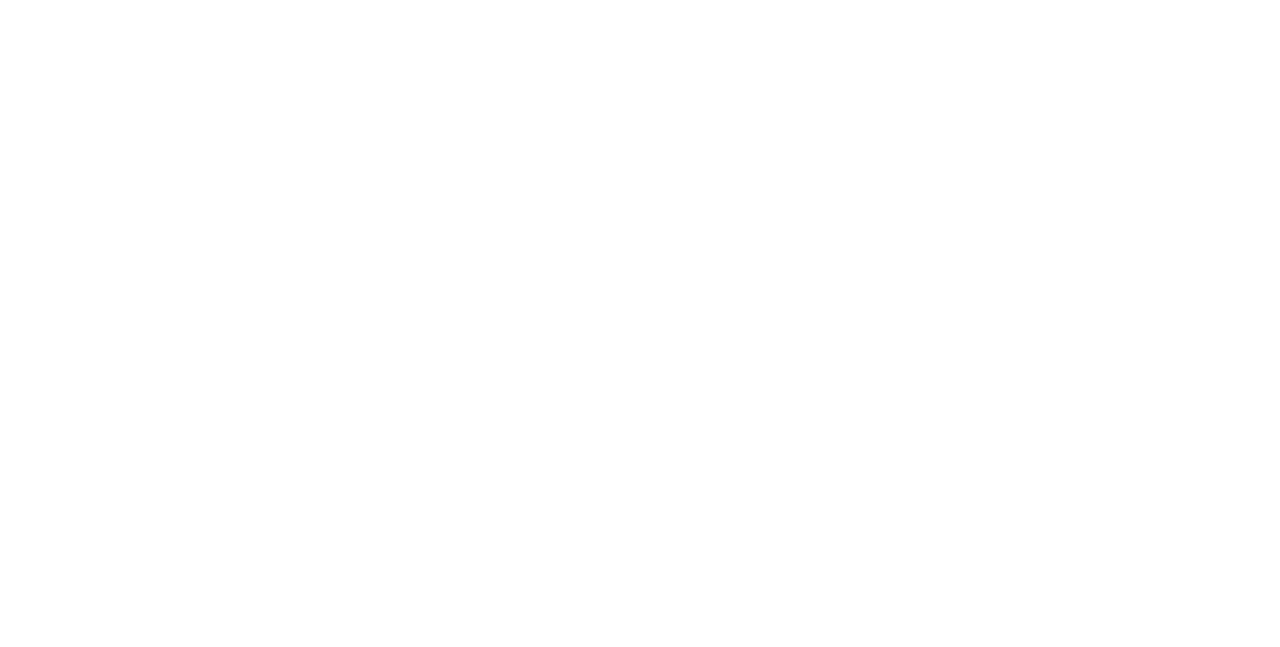
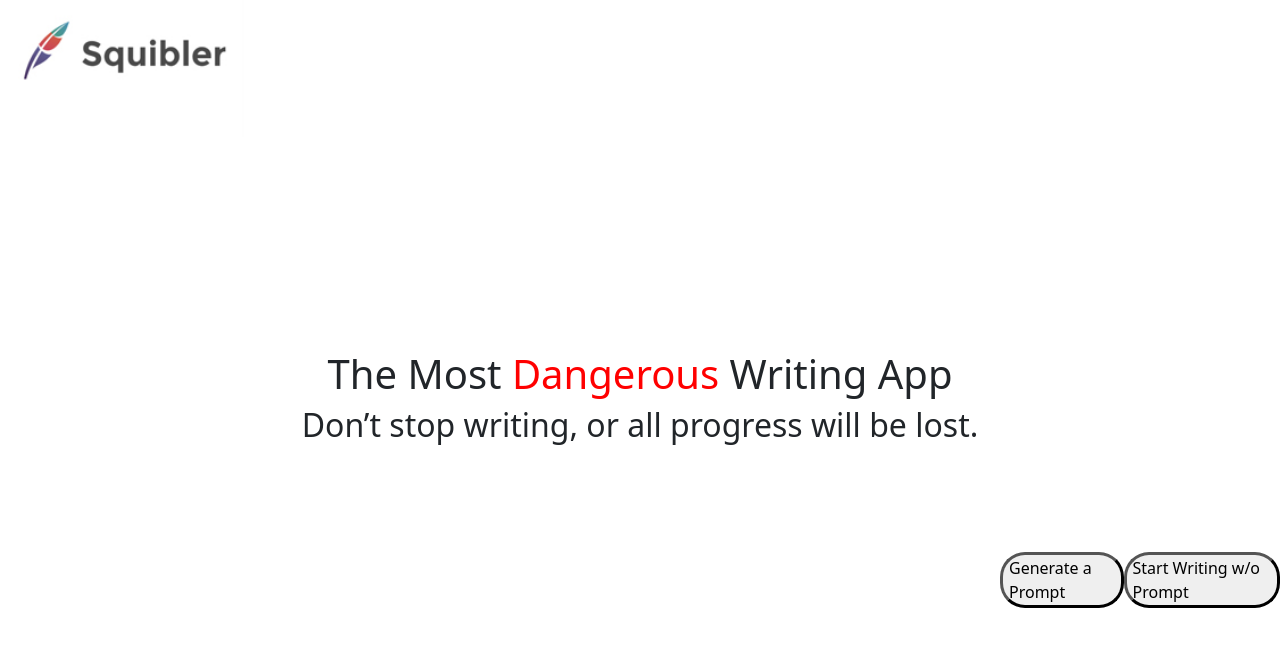
Before and after one commit to berkasin01/textdissappearwebsite, a Flask app: page / in a window 1280 px wide. Before the commit the part shown is empty. Shown: the top 647 px of the page. Run offline with Flask 3, Linux system fonts and the light colour scheme; some libraries are stand-ins or nearby versions.

Commit message:
HomePage Finish

```diff
--- a/main.py
+++ b/main.py
@@ -22,3 +22,8 @@ bs = Bootstrap5(app)
 @app.route("/")
 def home_page():
     return render_template("index.html")
+
+
+
+if __name__ == "__main__":
+    app.run(debug=True)
--- a/static/styles/styles.css
+++ b/static/styles/styles.css
@@ -0,0 +1,38 @@
+a.button {
+    padding: 1px 6px;
+    border: 3px outset buttonborder;
+    border-radius: 25px;
+    color: buttontext;
+    background-color: buttonface;
+    text-decoration: none;
+
+}
+
+.container {
+  display: flex;
+  flex-direction: column;
+  align-items: center;
+  margin-top: 100px;
+}
+
+.buttons {
+  display: flex;
+  flex-direction: row;
+  align-items: center;
+  margin-top: 100px;
+  margin-left: 1000px;
+}
+
+
+.squiblerlogo{
+
+position:relative;
+bottom: 75px;
+height:250px;
+width:250px;
+
+}
+
+.dangeroustext{
+color:red;
+}
--- a/templates/index.html
+++ b/templates/index.html
@@ -1,10 +1,31 @@
 <!DOCTYPE html>
 <html lang="en">
 <head>
+    {{ bootstrap.load_css() }}
+    <link rel="stylesheet" href="static/styles/styles.css"/>
     <meta charset="UTF-8">
-    <title>Title</title>
+    <title>Dangerous Writing App</title>
+    <meta
+      name="viewport"
+      content="width=device-width, initial-scale=1, shrink-to-fit=no"
+    />
+
 </head>
 <body>
-
+<div class="img logo">
+    <img src="static/squiblerlogo.jpg" class="squiblerlogo">
+</div>
+<div class="container">
+<div class="logo">
+<h1>The Most <span class="dangeroustext">Dangerous</span> Writing App</h1>
+</div>
+<h2>Don’t stop writing, or all progress will be lost.
+</h2>
+   </div>
+<div class="buttons">
+<a href="#" class="button">Generate a Prompt</a>
+<a href="#" class="button">Start Writing w/o Prompt</a>
+</div>
 </body>
+ {{ bootstrap.load_js() }}
 </html>
```
Also changed, not shown: static/squiblerlogo.jpg (added).
